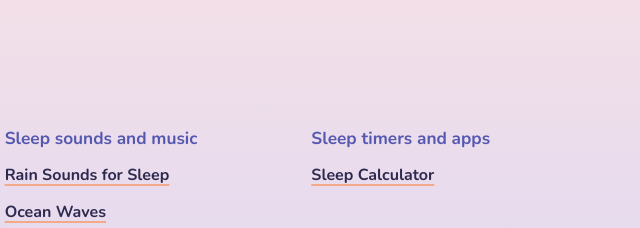
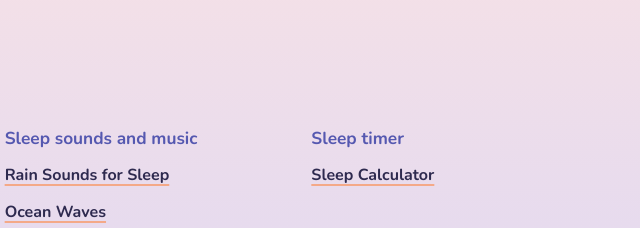
Before and after one commit to josephchsieh/sleep-hygiene, a plain HTML site: page index.html in a window 1280 px wide. Shown: the part 5100-5328 px from the top of the page, 506-1146 px from the left. Drawn offline with nearby package versions, Linux system fonts and the light colour scheme.

Commit message:
Update index.html
Sleep timer resources title edit

```diff
--- a/index.html
+++ b/index.html
@@ -387,7 +387,7 @@
           <li><a href="https://www.youtube.com/watch?v=yIQd2Ya0Ziw" target="_blank" rel="noopener">Rain Sounds for Sleep</a></li>
           <li><a href="https://www.youtube.com/watch?v=bn9F19Hi1Lk" target="_blank" rel="noopener">Ocean Waves</a></li>
           <li><a href="https://www.youtube.com/watch?v=rA7m3iKpuko" target="_blank" rel="noopener">Sleep Music</a></li></ul></div>
-        <div><h3>Sleep timers and apps</h3><ul>
+        <div><h3>Sleep timer</h3><ul>
           <li><a href="https://sleepytime.cc/" target="_blank" rel="noopener">Sleep Calculator</a></li></ul></div>
         <div><h3>Printable activities</h3><ul>
           <li><a href="https://printables.hp.com/us/en/collections/art-therapy" target="_blank" rel="noopener">Adult Coloring Pages</a></li>
```
